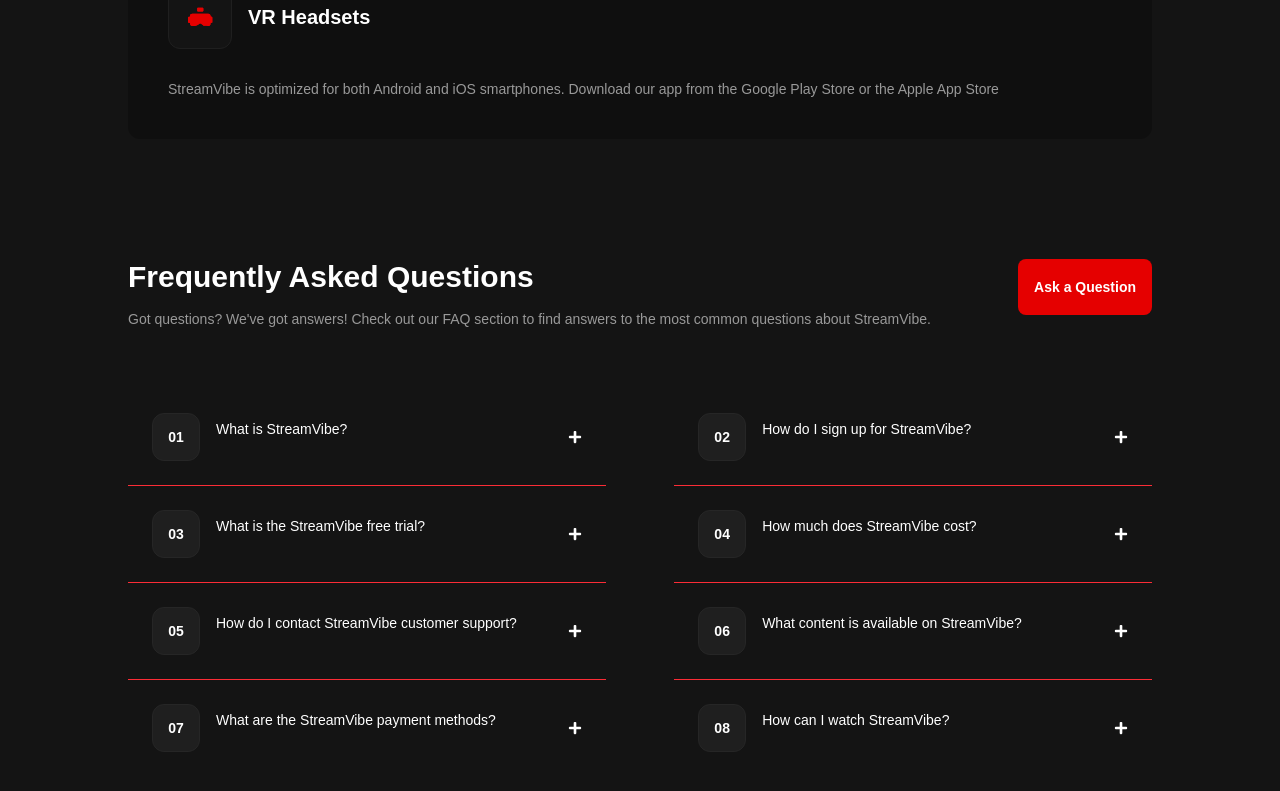
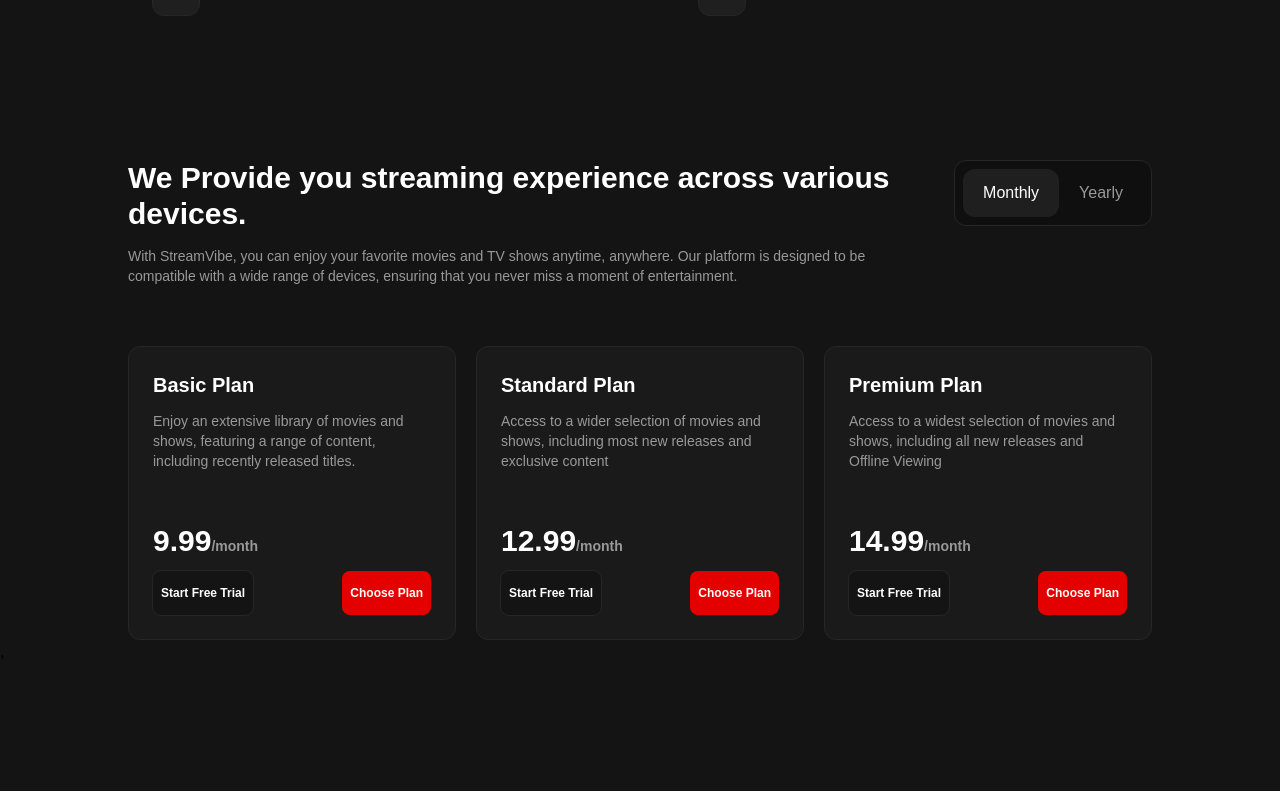
Before and after one commit to Muhammad-amin7/Stream-Vibe, a React (Vite) app in the folder client/: page / in a window 1280 px wide. Shown: the part 2901-3692 px from the top of the page. After the commit the page ends 3565 px from the top, so only its background shows below. Built offline with nearby package versions, Linux system fonts and the light colour scheme.

Commit message:
prans and price section ready

```diff
--- a/client/src/Components/Header (home)/Header.jsx
+++ b/client/src/Components/Header (home)/Header.jsx
@@ -11,7 +11,7 @@ export default function Header() {
                               <img src={logo} alt="Abstract Design" />
                         </div>
 
-                        <div className='-bottom-[20%] w-[90%] lg:w-[60%] absolute flex flex-col items-center text-center'>
+                        <div className='-bottom-[100px] w-[90%] lg:w-[60%] absolute flex flex-col items-center text-center'>
                               <h1 className='text-2xl lg:text-5xl 2xl:text-6xl mb-3.5 text-white font-bold'>
                                     The Best Streaming Experience
                               </h1>
--- a/client/src/Components/HeaderBackground/HeaderBackground.jsx
+++ b/client/src/Components/HeaderBackground/HeaderBackground.jsx
@@ -18,7 +18,7 @@ export default function HeaderBackground() {
 
 
       return (
-            <div className="h-[80vh] lg:h-screen w-screen overflow-hidden space-y-6 absolute top-0 left-0 z-[-1]  flex flex-col items-stretch bg-[#141414]">
+            <div className="h-[100vh] lg:h-screen w-screen overflow-hidden space-y-6 absolute top-0 left-0 z-[-1]  flex flex-col items-stretch bg-[#141414]">
                   <div className='w-full h-full bg-[rgba(0,0,0,0.5)] absolute top-0 left-0 z-[1]'></div>
                   <div className="flex animate-scroll-left h-2/9 gap-4 w-max" style={{ animationDuration: "62s" }}>
                         {firstRow.map((item, index) => (
--- /dev/null
+++ b/client/src/Components/PlansAndPrice/PlansAndPrice.jsx
@@ -0,0 +1,51 @@
+import React, { useState } from 'react'
+import RedButton from '../../Layouts/RedButton'
+
+export default function PlansAndPrice() {
+      const [priceFor, setPriceFor] = useState("month")
+
+      // mock data
+      const plansdata = [
+            { id: 1, title: "Basic Plan", description: "Enjoy an extensive library of movies and shows, featuring a range of content, including recently released titles.", priceMonth: 9.99, priceYear: 119.88 },
+            { id: 2, title: "Standard Plan", description: "Access to a wider selection of movies and shows, including most new releases and exclusive content", priceMonth: 12.99, priceYear: 155.88 },
+            { id: 3, title: "Premium Plan", description: "Access to a widest selection of movies and shows, including all new releases and Offline Viewing", priceMonth: 14.99, priceYear: 179.88 },
+      ]
+
+      return (
+            <section>
+                  <div className='w-9/10 lg:w-4/5 m-auto mt-12 lg:mt-30 2xl:mt-40'>
+                        {/* top || title */}
+                        <div className='lg:flex justify-between'>
+                              <div>
+                                    <h1 className='text-xl lg:text-3xl 2xl:text-4xl text-white font-bold mb-2.5 lg:mb-3.5'>We Provide you streaming experience across various devices.</h1>
+                                    <p className='lg:w-9/10 text-sm lg:text-md 2xl:text-lg text-[#999]'>With StreamVibe, you can enjoy your favorite movies and TV shows anytime, anywhere. Our platform is designed to be compatible with a wide range of devices, ensuring that you never miss a moment of entertainment.</p>
+                              </div>
+
+                              <ul className='flex justify-between border-1 border-[#262626] bg-[#0F0F0F] h-fit rounded-xl p-2 2xl:p-2.5 w-fit max-lg:mt-5'>
+                                    <li className={`px-5 2xl:px-6 py-3 2xl:py-3.5 rounded-xl cursor-pointer ${priceFor === 'month' ? "bg-[#1F1F1F] text-white" : "bg-transparent text-[#999]"}`} onClick={() => setPriceFor("month")}>Monthly</li>
+                                    <li className={`px-5 2xl:px-6 py-3 2xl:py-3.5 rounded-xl cursor-pointer ${priceFor === 'year' ? "bg-[#1F1F1F] text-white" : "bg-transparent text-[#999]"}`} onClick={() => setPriceFor("year")}>Yearly</li>
+                              </ul>
+                        </div>
+
+                        {/* Bottom || Content */}
+
+                        <div className='mt-10 lg:mt-15 2xl:mt-20 grid grid-cols-1 lg:grid-cols-3 gap-5 2xl:gap-7.5'>
+                              {plansdata.map(({ id, title, priceMonth, priceYear, description }) => (
+                                    <div key={id} className='p-6 2xl:p-12.5 rounded-xl bg-[#1A1A1A] border-1 border-[#262626]'>
+                                          <h1 className='text-lg lg:text-xl 2xl:text-2xl text-white font-bold mb-2.5 lg:mb-3 2xl:mb-4'>{title}</h1>
+                                          <p className='text-sm lg:text-md 2xl:text-lg h-[63px] lg:h-[72px] 2xl:h-[88px] text-[#999] mb-7.5 lg:mb-10 2xl:mb-12.5'>{description}</p>
+                                          <p className='text-2xl lg:text-3xl 2xl:text-[40px] text-white font-bold mb-2.5 lg:mb-3 2xl:mb-4'>
+                                                {priceFor === "month" ? priceMonth : priceYear}
+                                                <span className='text-sm lg:text-md 2xl:text-lg text-[#999] mb-7.5 lg:mb-10 2xl:mb-12.5'>{priceFor === "month" ? "/month" : "/year"}</span>
+                                          </p>
+                                          <div className="flex items-center justify-between">
+                                                <RedButton className='bg-[#141414]! outline-1 outline-[#262626] max-2xl:px-2! max-2xl:py-3.5! text-xs!'>Start Free Trial</RedButton>
+                                                <RedButton className='max-2xl:px-2! max-2xl:py-3.5! text-xs!'>Choose Plan</RedButton>
+                                          </div>
+                                    </div>
+                              ))}
+                        </div>
+                  </div>
+            </section>
+      )
+}
--- a/client/src/Components/Provide devices/ProvideDevices.jsx
+++ b/client/src/Components/Provide devices/ProvideDevices.jsx
@@ -28,7 +28,7 @@ export default function ProvideDevices() {
                         </div>
 
                         {/* bottom || content */}
-                        <div className='mt-10 lg:mt-15 2xl:mt-20 grid grid-cols-1 2xl:grid-cols-3 gap-5 2xl:gap-7.5'>
+                        <div className='mt-10 lg:mt-15 2xl:mt-20 grid grid-cols-1 lg:grid-cols-3 gap-5 2xl:gap-7.5'>
                               {devicesdata.map(({ id, title, img, description }) => {
                                     return <div key={id} className="p-6 lg:p-10 2xl:p-12.5 rounded-xl bg-[linear-gradient(0deg,#0F0F0F,#0F0F0F),linear-gradient(221.52deg,rgba(229,0,0,0.5)-208.03%,rgba(229,0,0,0)41.32%)]" >
                                           <div className='flex items-center gap-4 mb-7 lg:mb-7.5'>
--- a/client/src/Pages/Home.jsx
+++ b/client/src/Pages/Home.jsx
@@ -5,6 +5,7 @@ import { categoriesdata } from '../Constants/data'
 import HeaderBackground from '../Components/HeaderBackground/HeaderBackground'
 import ProvideDevices from '../Components/Provide devices/ProvideDevices'
 import AskedQuestions from '../Components/Asked questions/AskedQuestions'
+import PlansAndPrice from '../Components/PlansAndPrice/PlansAndPrice'
 
 export default function Home() {
       return (
@@ -19,6 +20,7 @@ export default function Home() {
                   <HeaderBackground />
                   <ProvideDevices />
                   <AskedQuestions />
+                  <PlansAndPrice />
             </>
       )
 }
```
